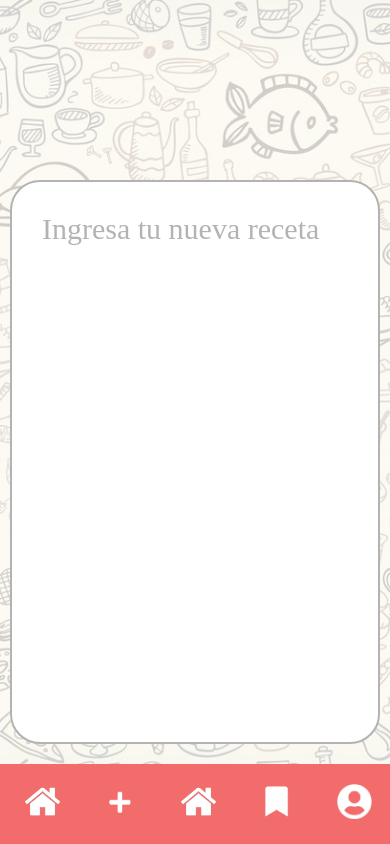
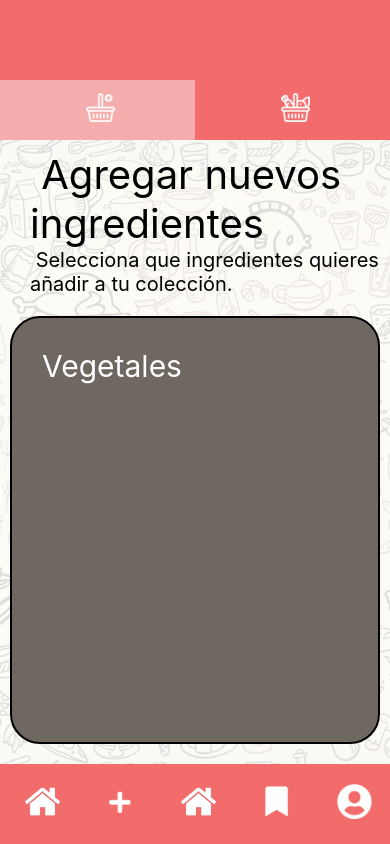
Before and after one commit to Jack200133/DinnersReady, a React Native app: screen / in a window 390 px wide. Built offline with nearby package versions, Linux system fonts and the light colour scheme.

Commit message:
Update agregar ingredientes

```diff
--- a/App.js
+++ b/App.js
@@ -2,10 +2,11 @@ import { StatusBar } from 'expo-status-bar';
 import { StyleSheet, Text, View } from 'react-native';
 
 import RecipeScreen from './views/recipe';
+import AddIngredientsScreen from './views/addIngredients'
 
 export default function App() {
   return (
-    <RecipeScreen/>
+    <AddIngredientsScreen/>
   );
 }
 
--- a/views/addIngredients.js
+++ b/views/addIngredients.js
@@ -21,15 +21,23 @@ function addIngredients(props) {
         <IconBar image={Existentes} color={'#f36c6c'}/>
       </View>
 
-      <ImageBackground source={require("../assets/images/fondo.png")} style={styles.background}>
+      <ImageBackground source={require("../assets/images/fondo.png")} style={styles.background} imageStyle={{opacity:0.2}}>
+
+
 
         <View style={styles.padContainer}>
 
-            <ScrollView style={styles.scrollCont}>
-              <Text style={styles.text}>Agregar ingredientes</Text>
-            </ScrollView>
+          <View style ={styles.introContainer}>
+                <Text style={{fontSize: 40,color: 'black'}}> Agregar nuevos ingredientes</Text>
+                <Text style={{fontSize: 20,color: 'black'}}> Selecciona que ingredientes quieres añadir a tu colección.</Text>
+          </View>
+
+          <ScrollView style={styles.scrollCont}>
+            <Text style={styles.text}>Vegetales</Text>
+          </ScrollView>
 
         </View>
+
       </ImageBackground>
 
       <NavBar/>
@@ -69,6 +77,10 @@ const styles = StyleSheet.create({
   text: {
     fontSize: 30,
     color: 'white'
+  },
+  introContainer:{
+    paddingLeft: 20,
+    marginBottom: 20
   }
 });
 
```
